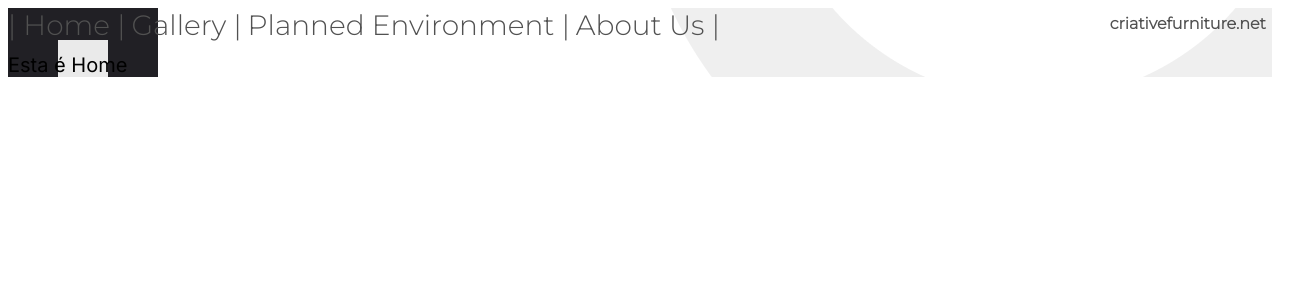
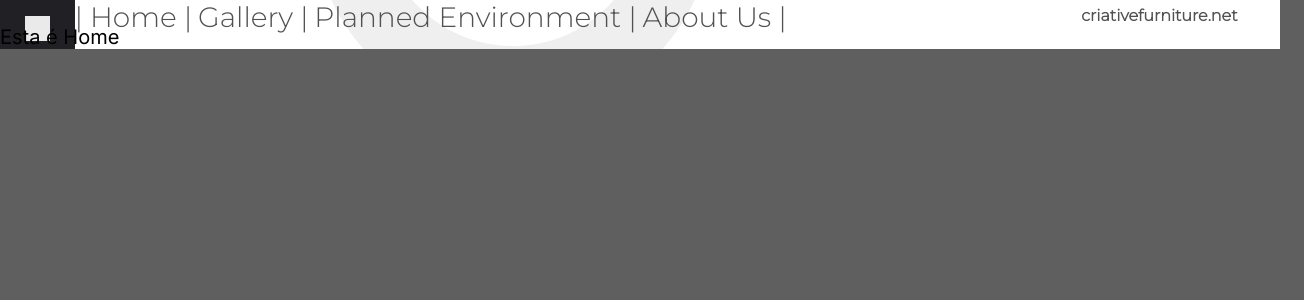
Before and after one commit to cristijung/criative-furniture, a React (Create React App) app: page / in a window 1280 px wide. Shown: the top 300 px of the page, 1304 px wide, since content can reach past the window. Built offline with nearby package versions, Linux system fonts and the light colour scheme.

Commit message:
ajuste de img quase

```diff
--- a/src/components/atoms/urlMenu/UrlMenu.module.scss
+++ b/src/components/atoms/urlMenu/UrlMenu.module.scss
@@ -3,7 +3,7 @@
     font-family: 'Montserrat', sans-serif;
     font-size: 0.8em;
     font-weight: 600;
-    margin-right: 6px;
+    margin-right: 66px;
     text-decoration: none;
     color: var(--color-one-text);
     display: flex;
--- a/src/components/molecules/menuBar/MenuBar.module.scss
+++ b/src/components/molecules/menuBar/MenuBar.module.scss
@@ -1,4 +1,5 @@
 .section {
     width: 100%;
     flex-direction: row;
+    margin-left: 4%;
 }
--- a/src/components/molecules/menuBar/MenuBar.tsx
+++ b/src/components/molecules/menuBar/MenuBar.tsx
@@ -6,12 +6,14 @@ import styles from './MenuBar.module.scss';
 export default function MenuBar() {
     return(
         <>
-        <section className={styles.section}>
+        <section className="content">
+        <div className={styles.section}>
             <ItemMenu to='/'>| Home</ItemMenu>
             <ItemMenu to='/gallery'>Gallery</ItemMenu>
             <ItemMenu to='/planned'>Planned Environment</ItemMenu>
             <ItemMenu to='/about'>About Us</ItemMenu>
             <UrlMenu to='/'>criativefurniture.net</UrlMenu>
+        </div>
         </section>
         </>
     )
--- a/src/components/templates/TemplateUm.module.scss
+++ b/src/components/templates/TemplateUm.module.scss
@@ -2,5 +2,6 @@
 
     .corpo {
         background-image: url(../../../public/assets/fundo-template-um.png);
-
+        background-repeat: no-repeat;
+        background-size: cover;
     }
--- a/src/components/templates/TemplateUm.tsx
+++ b/src/components/templates/TemplateUm.tsx
@@ -11,6 +11,7 @@ import Error from "../pages/error";
 function TemplateUm() {
     return(
         <>
+
         <div className={styles.corpo}>
         <BrowserRouter>
             <MenuBar/>
@@ -23,6 +24,7 @@ function TemplateUm() {
             </Routes>
         </BrowserRouter>
       </div>
+
         </>
     )
 }
--- a/src/index.css
+++ b/src/index.css
@@ -1,10 +1,23 @@
-:root {
+/* resetando o css*/
+* {
   margin: 0;
   padding: 0;
+}
+
+a {
+  text-decoration: none;
+}
+ul {
+  list-style: none;
+}
+
+:root {
+  background-color: var(--back-color-zero);
 
   font-size: 20px;
-  font-family: 'Inter', sans-serif;
+  font-family: "Inter", sans-serif;
 
+  --back-color-zero: #5f5f5f;
   --back-color-one: #ffffff;
   --bak-color-two: #212025;
   --color-one-text: #515151;
@@ -13,6 +26,11 @@
   --color-three: #f6f6f6;
 }
 
+.content {
+  margin: auto;
+  max-width: 96%;
+}
+
 /* code {
   font-family: source-code-pro, Menlo, Monaco, Consolas, 'Courier New',
     monospace;
```
